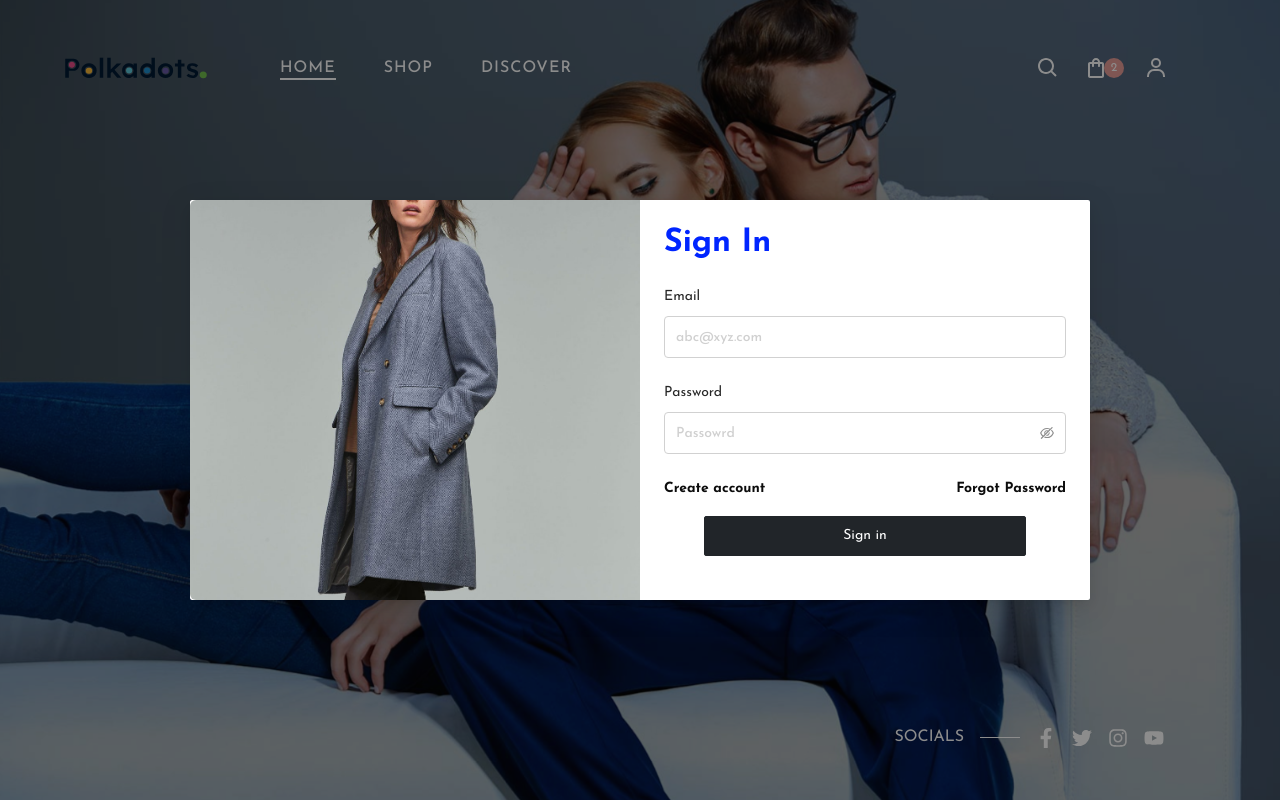
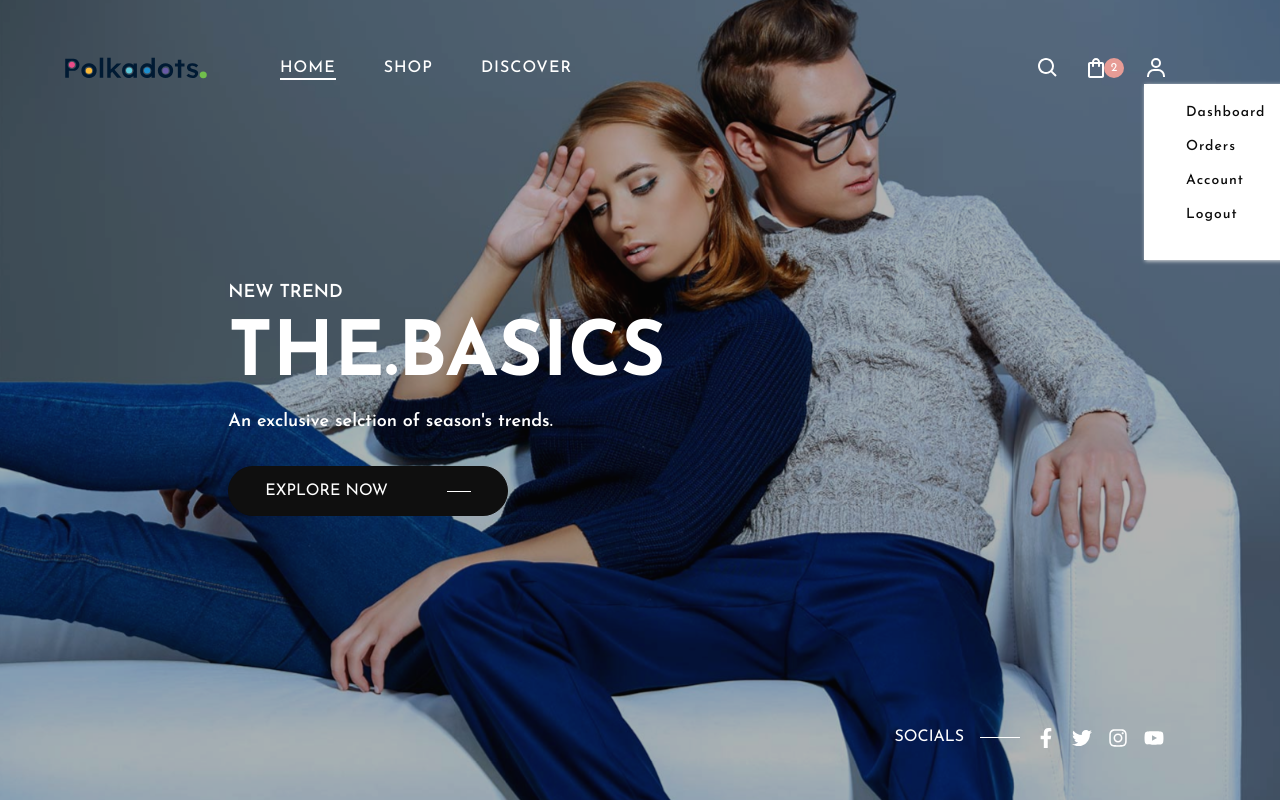
Before and after one commit to Ahmustufa/ixa-theme, a Next.js app: page / in a window 1280 px wide. Both pictures are taken after a click on the icon 1156 px from the left and 68 px from the top of the page. Shown: the top 800 px of the page. Built offline with nearby package versions, Linux system fonts and the light colour scheme; grey boxes are pictures that could not be loaded.

Commit message:
added menu items for user account

```diff
--- a/src/component/header/headerContent.js
+++ b/src/component/header/headerContent.js
@@ -113,12 +113,18 @@ const HeaderContent = (props) => {
                 <BiSearch className="icon" />
                 <MdOutlineShoppingBag className="icon" />
                 <div className="cart-items">2</div>
+                {false ? (
                   <BiUser
                     onClick={() => {
                       dispatch({ type: ModalConstant.OPEN_LOGIN_MODAL });
                     }}
                     className="icon"
                   />
+                ) : (
+                  <Dropdown overlay={accountOverlay} trigger="click">
+                    <BiUser className="icon" />
+                  </Dropdown>
+                )}
               </div>
             </Col>
           </Row>
@@ -134,6 +140,7 @@ const StyledOverlay = styled(Row)`
   background-color: #fff;
   padding: 40px;
   width: 600px;
+  box-shadow: 1px 1px 4px #e5e5e5;
 
   div {
     margin-bottom: 12px;
@@ -235,3 +242,50 @@ const discoverOverlay = (
     </Col>
   </StyledOverlay>
 );
+
+const AccountOverlay = styled.div`
+  background-color: #fff;
+  padding: 18px;
+  width: 200px;
+  box-shadow: 1px 1px 4px #e5e5e5;
+
+  .account-menu-list {
+    list-style: none;
+    padding: 0;
+    .menu-item {
+      margin-bottom: 12px;
+    }
+    .menu-item a {
+      text-decoration: none;
+      color: #0c0c0c;
+      font-size: 14px;
+    }
+  }
+`;
+
+const accountOverlay = (
+  <AccountOverlay>
+    <ul className="account-menu-list">
+      <li className="menu-item">
+        <Link href="#">
+          <a className="hoverable dark">Dashboard</a>
+        </Link>
+      </li>
+      <li className="menu-item">
+        <Link href="#">
+          <a className="hoverable dark">Orders</a>
+        </Link>
+      </li>
+      <li className="menu-item">
+        <Link href="#">
+          <a className="hoverable dark">Account</a>
+        </Link>
+      </li>
+      <li className="menu-item">
+        <Link href="#">
+          <a className="hoverable dark">Logout</a>
+        </Link>
+      </li>
+    </ul>
+  </AccountOverlay>
+);
```
Lines whose indentation alone changed are shown as unchanged.
